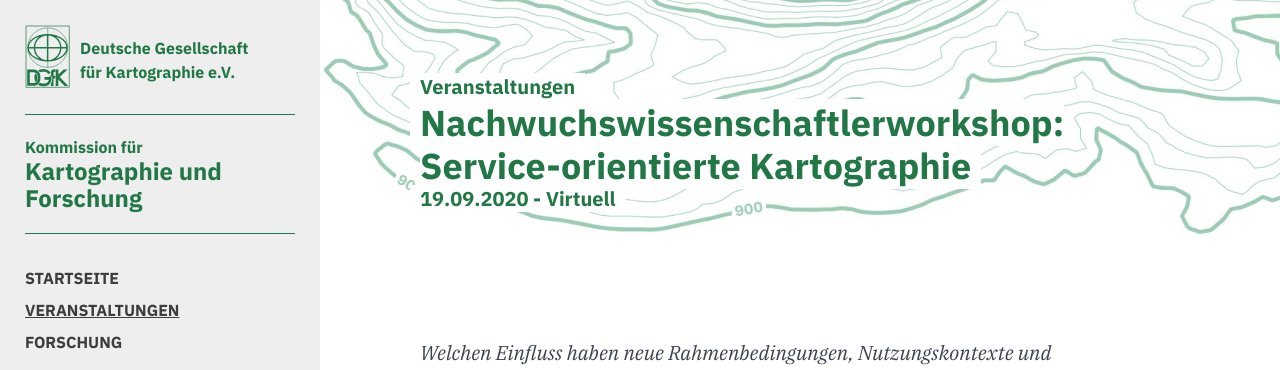
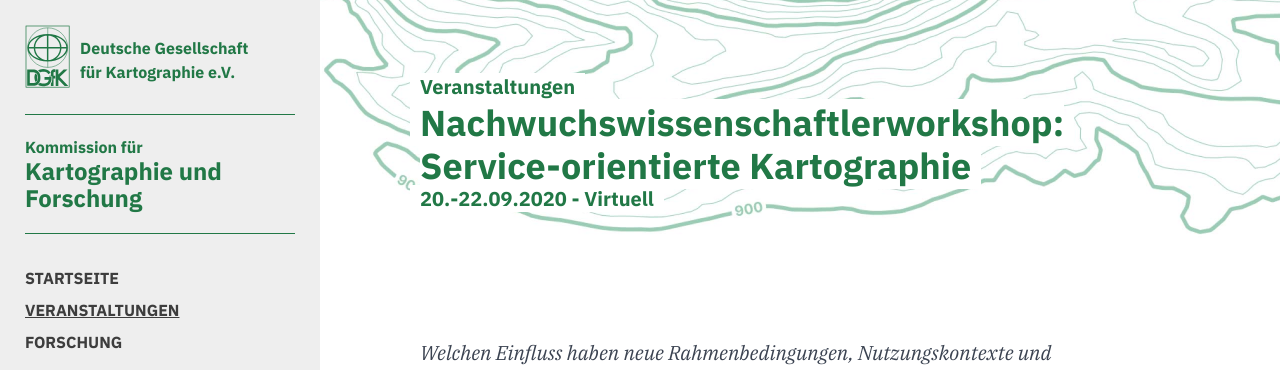
Before and after one commit to sebastian-meier/dgfk-kommission-forschung, a Jekyll site: the page built from de/events/eurocarto2020.md, in a window 1280 px wide and 900 px high. Shown: the top 370 px of the window. Built offline with Jekyll 4.4.1, drawn with Linux system fonts in a browser that asks for light colours.

Commit message:
events update

```diff
--- a/_data/events.csv
+++ b/_data/events.csv
@@ -1,5 +1,5 @@
 type,date,location,title,url,subtitle
-Nachwuchsworkshop,2020-9-19,Virtuell,Service-orientierte Kartographie,/de/events/eurocarto2020,"Welchen Einfluss haben neue Rahmenbedingungen, Nutzungskontexte und Nutzungsverhalten auf die Produktion kartographischer Produkte?"
+Nachwuchsworkshop,2020-9-20,Virtuell,Service-orientierte Kartographie,/de/events/eurocarto2020,"Welchen Einfluss haben neue Rahmenbedingungen, Nutzungskontexte und Nutzungsverhalten auf die Produktion kartographischer Produkte?"
 Symposium,2019-10-11,Berlin,Urban Mobility Symposium,https://www.citylab-berlin.org/events/mobilitysymposium/,"Karten, Daten, Geovisualisierung"
 Workshop,2017-12-01,Berlin,Offene Daten in Forschung und Entwicklung,https://www.technologiestiftung-berlin.de/de/veranstaltungen/beitrag/offene-daten-in-forschung-und-entwicklung/,"Workshop zu freien Geodaten"
 Nachwuchsworkshop,2015-10-07,Hamburg,Nutzerstudien in der Geovisualisierung,/de/events/workshop15_nutzerstudien
--- a/_data/events_en.csv
+++ b/_data/events_en.csv
@@ -1,5 +1,5 @@
 type,date,location,title,url,subtitle
-Nachwuchsworkshop,2020-9-19,Virtuell,Service-orientierte Kartographie,/de/events/eurocarto2020,"Welchen Einfluss haben neue Rahmenbedingungen, Nutzungskontexte und Nutzungsverhalten auf die Produktion kartographischer Produkte?"
+Nachwuchsworkshop,2020-9-20,Virtuell,Service-orientierte Kartographie,/de/events/eurocarto2020,"Welchen Einfluss haben neue Rahmenbedingungen, Nutzungskontexte und Nutzungsverhalten auf die Produktion kartographischer Produkte?"
 Symposium,2019-10-11,Berlin,Urban Mobility Symposium,https://www.citylab-berlin.org/events/mobilitysymposium/,"Karten, Daten, Geovisualisierung"
 Workshop,2017-12-01,Berlin,Offene Daten in Forschung und Entwicklung,https://www.technologiestiftung-berlin.de/de/veranstaltungen/beitrag/offene-daten-in-forschung-und-entwicklung/,"Workshop zu freien Geodaten"
 Nachwuchsworkshop,2015-10-07,Hamburg,Nutzerstudien in der Geovisualisierung,/de/events/workshop15_nutzerstudien
--- a/de/events/eurocarto2020.md
+++ b/de/events/eurocarto2020.md
@@ -4,7 +4,7 @@ title: "Nachwuchswissenschaftlerworkshop:<br >Service-orientierte Kartographie"
 shortTitle: "Nachwuchs-Workshop 2020"
 trans: false
 lang: de
-subtitle: 19.09.2020 - Virtuell
+subtitle: 20.-22.09.2020 - Virtuell
 parent: Veranstaltungen
 redirect_from:
   - "/eurocarto/index.html"
```
